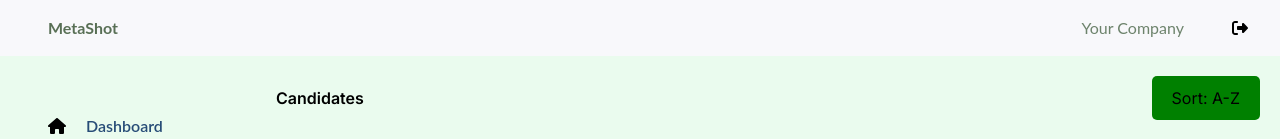
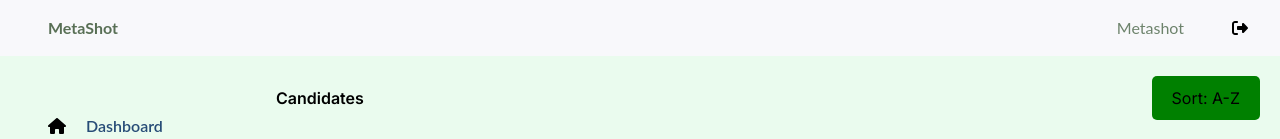
Before and after one commit to Shauryachaturvedimetashot/MetashotFrontendFinal, a Next.js app: page /Candidates in a window 1280 px wide. Shown: the top 139 px of the page. Built offline with nearby package versions, Linux system fonts and the light colour scheme.

Commit message:
Update page.tsx

```diff
--- a/src/app/Candidates/page.tsx
+++ b/src/app/Candidates/page.tsx
@@ -359,7 +359,7 @@ const CandidatesPage: React.FC = () => {
 
   return (
     <div className={styles.container}>
-      <NavbarN company="Your Company" user_name="User Name" />
+      <NavbarN company="Metashot" user_name="Metashot" />
       <div className={styles.mainContent}>
         <SidebarN />
         <Suspense fallback={<div>Loading...</div>}>
```
